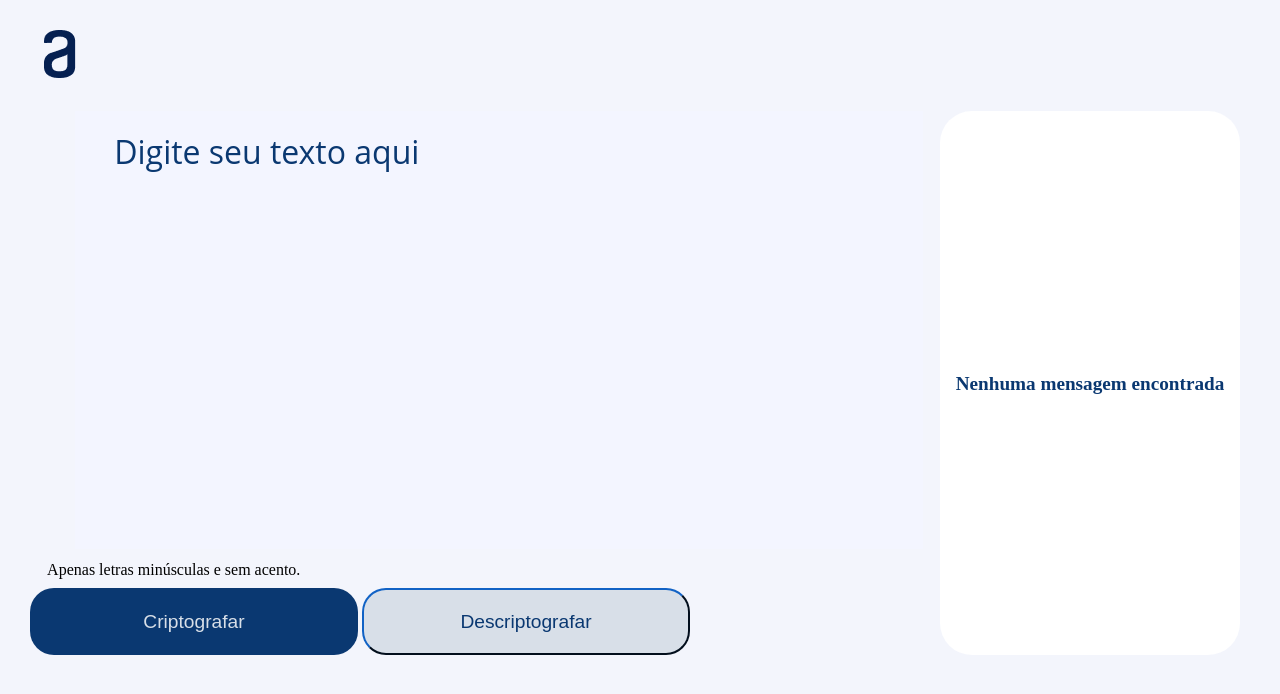
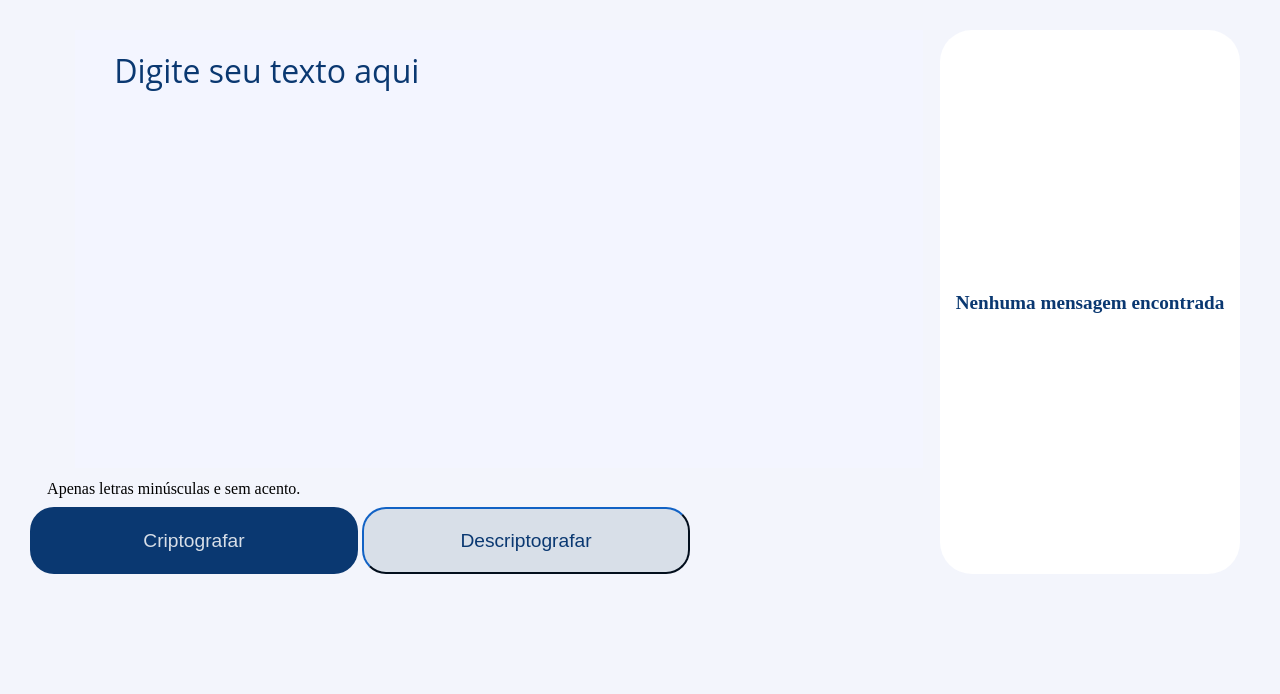
Before and after one commit to kaimemachado/projeto-decodificador-alura, a plain HTML site: page index.html in a window 1280 px wide. Drawn offline with Linux system fonts and the light colour scheme.

Commit message:
alinhando ultimas coisas

```diff
--- a/index.html
+++ b/index.html
@@ -10,11 +10,7 @@
 </head>
 <body>
     <div>
-        <header>
-            <div class="logo">
-                <img src="/img/Logo Alura 1x.png" alt="">
-            </div>
-        </header>
+
         <main>
             <section class="textoarea">
                 <div class="first">
--- a/style.css
+++ b/style.css
@@ -3,9 +3,6 @@ body{
     background: #F3F5FC;
     width: 100%;
 
-}
-header {
-    margin-top: 30px;
 }
 
 .logo img {
```
Also changed, not shown: img/Logo Alura 1x.png (deleted).
